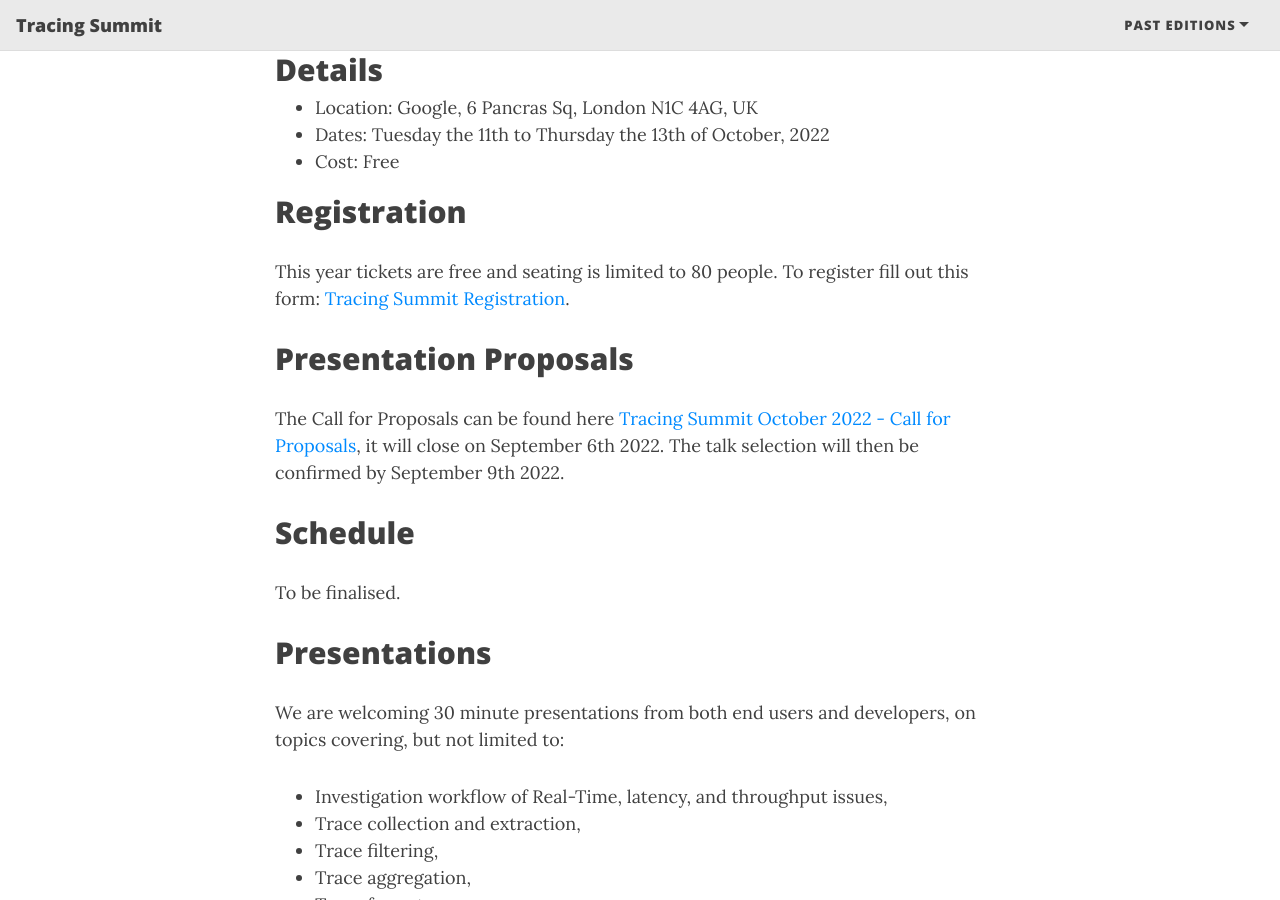
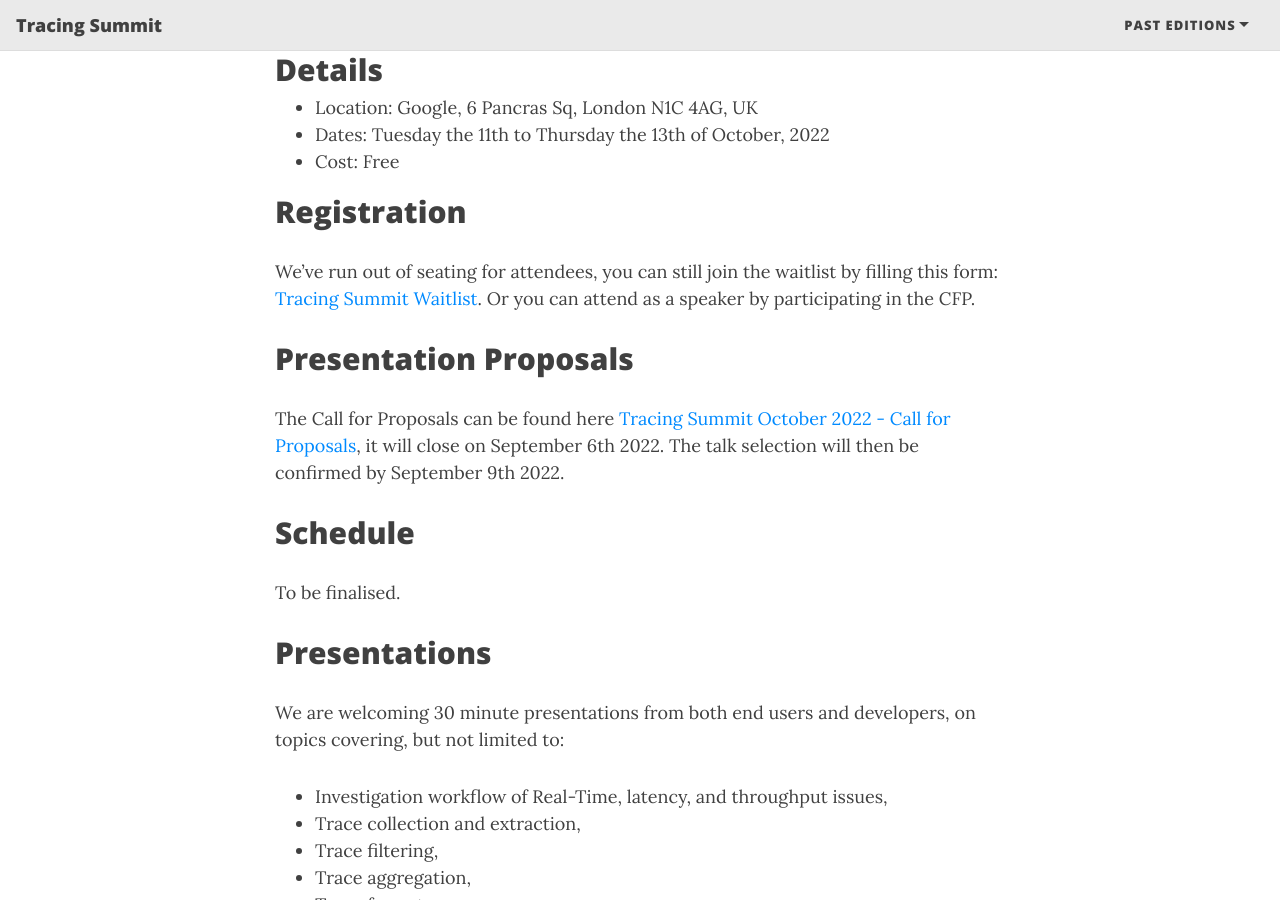
Before and after one commit to tracingsummit/tracingsummit.github.io, a Jekyll site: the page built from index.md, in a window 1280 px wide and 900 px high, scrolled down 503 px. Built offline with Jekyll 4.4.1, drawn with Linux system fonts in a browser that asks for light colours; nearby versions of some CDN libraries.

Commit message:
Registration closed, add waitlist
Signed-off-by: Michael Jeanson <mjeanson@efficios.com>

```diff
--- a/index.md
+++ b/index.md
@@ -13,7 +13,7 @@ The 2022 Tracing Summit is a three-day, single-track conference on the topic of
 - Cost: Free
 
 ## Registration
-This year tickets are free and seating is limited to 80 people. To register fill out this form: [Tracing Summit Registration](https://docs.google.com/forms/d/1BZLiTlUEiwzetS3cWnYDYU6Js_EUkmCqLWEU7hJyM60/edit).
+We've run out of seating for attendees, you can still join the waitlist by filling this form: [Tracing Summit Waitlist](https://docs.google.com/forms/d/e/1FAIpQLScaHabfZ8rZ2z_vun_iePMcu6H1AqlODJpuJeuyUh9GmhFWEw/viewform). Or you can attend as a speaker by participating in the CFP.
 
 ## Presentation Proposals
 The Call for Proposals can be found here [Tracing Summit October 2022 - Call for Proposals](https://docs.google.com/forms/d/e/1FAIpQLSf65-LaD5EiYSxSN6D6XGRazExSur0SW7oG6ZIpGpDN4ra_rg/viewform), it will close on September 6th 2022. The talk selection will then be confirmed by September 9th 2022.
```
